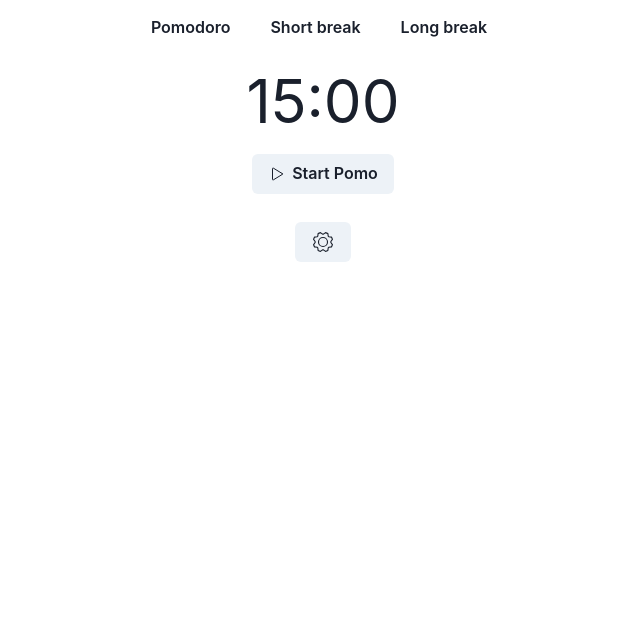
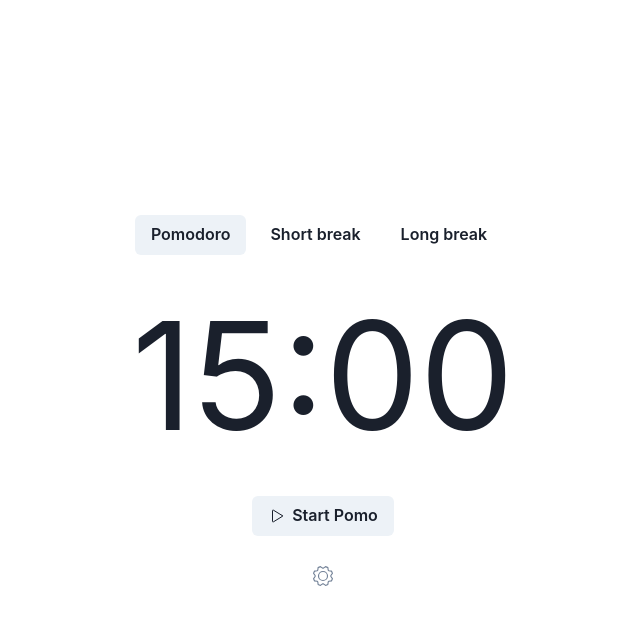
Before and after one commit to leosilva-dev/gopomodoro, a Next.js app: page / in a window 1280 px wide. Shown: the top 624 px of the page, without its empty margins (317-957 px from the left). Built offline with nearby package versions, Linux system fonts and the light colour scheme.

Commit message:
ui changes

```diff
--- a/src/components/config-modal/ConfigModal.tsx
+++ b/src/components/config-modal/ConfigModal.tsx
@@ -18,7 +18,7 @@ export const ConfigModal = () => {
   const { isOpen, onOpen, onClose } = useDisclosure();
   return (
     <>
-      <Button onClick={onOpen}>
+      <Button onClick={onOpen} variant="link">
         <Gear size={24} weight="light" />
       </Button>
 
--- a/src/components/pomodoro/Pomodoro.tsx
+++ b/src/components/pomodoro/Pomodoro.tsx
@@ -1,20 +1,30 @@
 import { VStack, Button, Icon, Box, Text } from "@chakra-ui/react";
-import { Play, Stop } from "phosphor-react";
+import { Pause, Play } from "phosphor-react";
 import { usePomo } from "../../hooks/usePomo";
 import { ConfigModal } from "../config-modal/ConfigModal";
 
 export default function Pomodoro() {
-  const { isCounting, startPomo, stopPomo, getClockLabel, setTypePomo } =
-    usePomo();
+  const {
+    isCounting,
+    startPomo,
+    stopPomo,
+    getClockLabel,
+    setTypePomo,
+    pomoType,
+  } = usePomo();
 
   return (
-    <>
-      <VStack>
+    <VStack
+      h="100vh"
+      display={"flex"}
+      alignItems="center"
+      justifyContent={"center"}
+    >
       <Box marginTop={2}>
         <Button
           marginRight={2}
           color="primary"
-            variant="ghost"
+          variant={pomoType === "pomo" ? "solid" : "ghost"}
           onClick={() => setTypePomo("pomo")}
         >
           Pomodoro
@@ -22,7 +32,7 @@ export default function Pomodoro() {
         <Button
           marginRight={2}
           color="primary"
-            variant="ghost"
+          variant={pomoType === "short-break" ? "solid" : "ghost"}
           onClick={() => setTypePomo("short-break")}
         >
           Short break
@@ -30,19 +40,19 @@ export default function Pomodoro() {
         <Button
           marginRight={2}
           color="primary"
-            variant="ghost"
+          variant={pomoType === "long-break" ? "solid" : "ghost"}
           onClick={() => setTypePomo("long-break")}
         >
           Long break
         </Button>
       </Box>
       <Box>
-          <Text fontSize="6xl">{getClockLabel()}</Text>
+        <Text fontSize="150px">{getClockLabel()}</Text>
       </Box>
       <Box paddingBottom={5}>
         {isCounting && (
           <Button
-              leftIcon={<Icon as={Stop} />}
+            leftIcon={<Icon as={Pause} />}
             color="primary"
             variant="solid"
             onClick={stopPomo}
@@ -65,6 +75,5 @@ export default function Pomodoro() {
         <ConfigModal />
       </Box>
     </VStack>
-    </>
   );
 }
```
Lines whose indentation alone changed are shown as unchanged.
